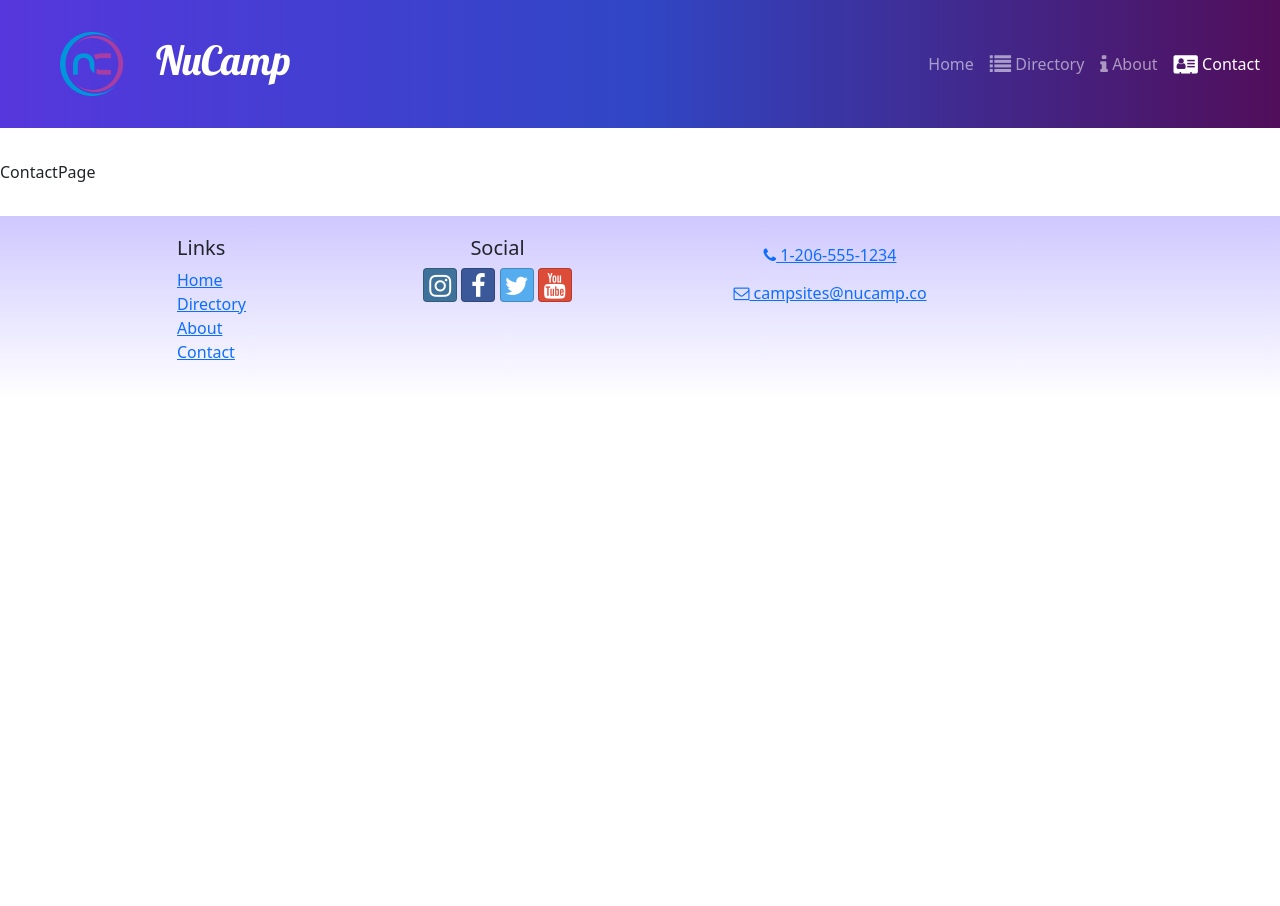
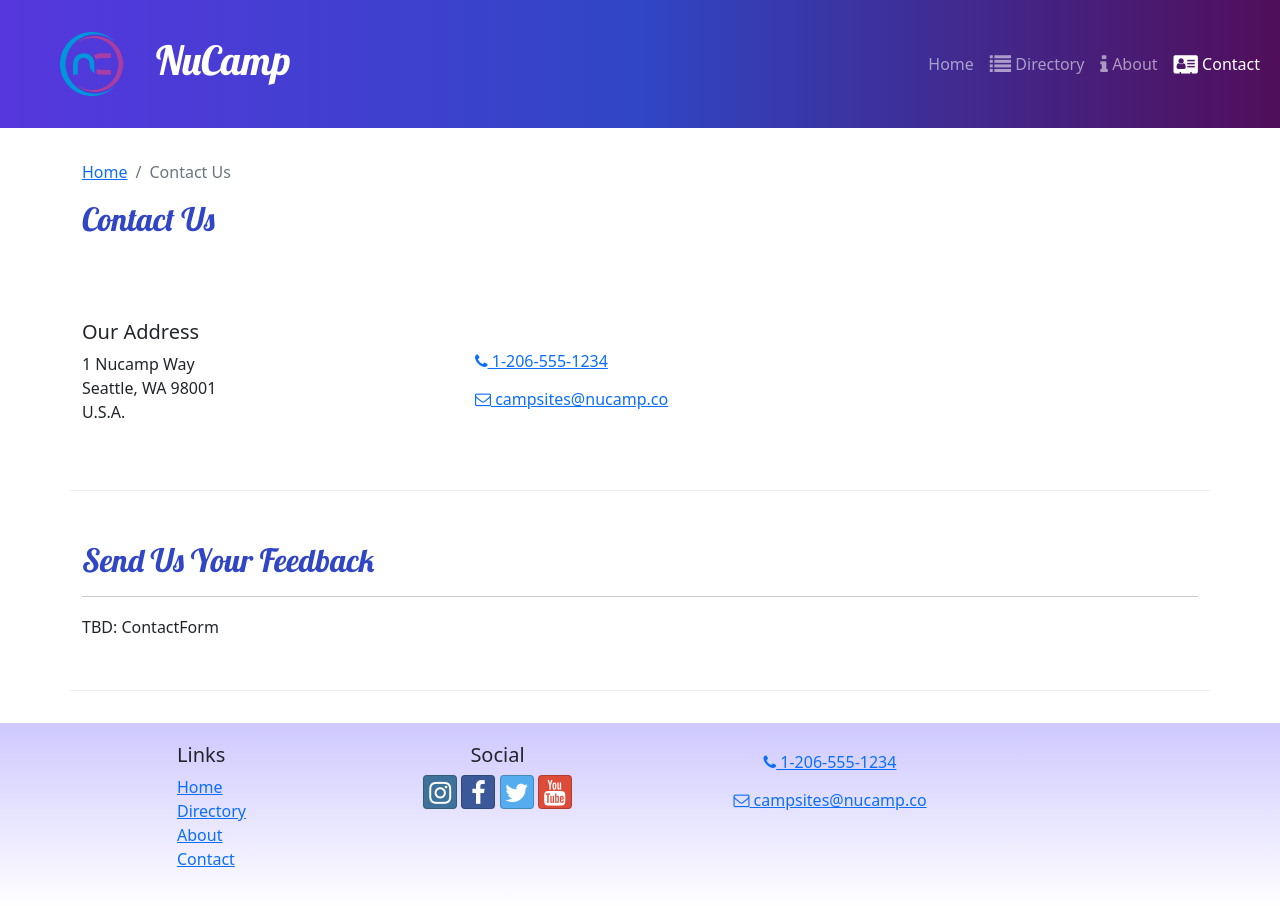
Before and after one commit to Alejandromrtz/react_nucampsite, a React (Create React App) app: page /contact in a window 1280 px wide. Before the commit the page ends 800 px from the top, so only its background shows below. Built offline with nearby package versions, Linux system fonts and the light colour scheme.

Commit message:
contact page added

```diff
--- /dev/null
+++ b/src/features/comments/CommentForm.js
@@ -0,0 +1,91 @@
+import { useState } from "react";
+import {
+  Button,
+  Modal,
+  ModalHeader,
+  ModalBody,
+  FormGroup,
+  Label,
+} from "reactstrap";
+import { Formik, Field, Form, ErrorMessage } from "formik";
+import { validateCommentForm } from "../../utils/validateCommentForm";
+
+const CommentForm = ({ campsiteId }) => {
+  const [modalOpen, setModalOpen] = useState(false);
+  const handleSubmit = (values) => {
+    const comment = {
+      campsiteId: parseInt(campsiteId),
+      rating: values.rating,
+      author: values.author,
+      text: values.commentText,
+    };
+    console.log("comment:", comment);
+    setModalOpen(false);
+  };
+
+  return (
+    <>
+      <Button outline onClick={() => setModalOpen(true)}>
+        <i className="fa fa-pencil fa-lg" /> Add Comment
+      </Button>
+      <Modal isOpen={modalOpen}>
+        <ModalHeader toggle={() => setModalOpen(false)}>
+          Add Comment
+        </ModalHeader>
+        <ModalBody>
+          <Formik
+            initialValues={{
+              rating: undefined,
+              author: "",
+              comment: "",
+            }}
+            onSubmit={handleSubmit}
+            validate={validateCommentForm}
+          >
+            <Form>
+              <FormGroup>
+                <Label htmlFor="rating"> Rating</Label>
+                <Field name="rating" as="select" className="form-control">
+                  <option>Select...</option>
+                  <option>1</option>
+                  <option>2</option>
+                  <option>3</option>
+                  <option>4</option>
+                  <option>5</option>
+                </Field>
+                <ErrorMessage name="author">
+                  {(msg) => <p className="text-danger">{msg}</p>}
+                </ErrorMessage>
+              </FormGroup>
+              <FormGroup>
+                <Label htmlFor="Author">Author</Label>
+                <Field
+                  name="author"
+                  placeholder="Your Name"
+                  className="form-control"
+                />
+                <ErrorMessage name="author">
+                  {(msg) => <p className="text-danger">{msg}</p>}
+                </ErrorMessage>
+              </FormGroup>
+              <FormGroup>
+                <Label htmlFor="commentText">Comment</Label>
+                <Field
+                  name="commentText"
+                  as="textarea"
+                  rows="12"
+                  className="form-control"
+                />
+              </FormGroup>
+              <Button type="submit" color="primary">
+                Submit
+              </Button>
+            </Form>
+          </Formik>
+        </ModalBody>
+      </Modal>
+    </>
+  );
+};
+
+export default CommentForm;
--- a/src/features/comments/CommentsList.js
+++ b/src/features/comments/CommentsList.js
@@ -1,6 +1,7 @@
  import { Col } from "reactstrap";
  import Comment from "./Comment";
  import { selectCommentsByCampsiteId } from "./commentsSlice";
+ import CommentForm from "./CommentForm";
 
  const CommentsList = ({campsiteId}) => {
     const comments = selectCommentsByCampsiteId(campsiteId);
@@ -11,6 +12,7 @@
                 {comments.map((comment) => {
                     return <Comment key={comment.id} comment={comment} />
                 })}
+                <CommentForm campsiteId={campsiteId}/>
             </Col>
         );
     }
--- a/src/pages/ContactPage.js
+++ b/src/pages/ContactPage.js
@@ -1,5 +1,50 @@
+import { Container, Col, Row } from 'reactstrap';
+import SubHeader from '../components/SubHeader';
+
 const ContactPage = () => {
-    return <div> ContactPage</div>
-}
+    return (
+        <Container>
+            <SubHeader current='Contact Us' />
+
+            <Row className='row-content align-items-center'>
+                <Col sm='4'>
+                    <h5>Our Address</h5>
+                    <address>
+                        1 Nucamp Way
+                        <br />
+                        Seattle, WA 98001
+                        <br />
+                        U.S.A.
+                    </address>
+                </Col>
+                <Col>
+                    <a
+                        role='button'
+                        className='btn btn-link'
+                        href='tel:+12065551234'
+                    >
+                        <i className='fa fa-phone' /> 1-206-555-1234
+                    </a>
+                    <br />
+                    <a
+                        role='button'
+                        className='btn btn-link'
+                        href='mailto:fakeemail@fakeemail.co'
+                    >
+                        <i className='fa fa-envelope-o' /> campsites@nucamp.co
+                    </a>
+                </Col>
+            </Row>
+
+            <Row className='row-content'>
+                <Col xs='12'>
+                    <h2>Send Us Your Feedback</h2>
+                    <hr />
+                </Col>
+                <Col md='10'>TBD: ContactForm</Col>
+            </Row>
+        </Container>
+    );
+};
 
 export default ContactPage;
--- /dev/null
+++ b/src/utils/validateCommentForm.js
@@ -0,0 +1,16 @@
+export const validateCommentForm = (values) => {
+    const errors = {};
+
+
+    if (!values.rating) {
+        errors.rating = 'required';
+    }
+
+    if (values.author.length < 2) {
+        errors.author = 'Must be at least 2 characters';
+    } else if (values.author.length > 15) {
+        errors.author = 'Must be at 15 characters or less.';
+    }
+
+    return errors;
+};
```
Also changed, not shown: src/components/ContactForm.js (added), src/features/display/DisplayList.js (line endings or trailing spaces).
